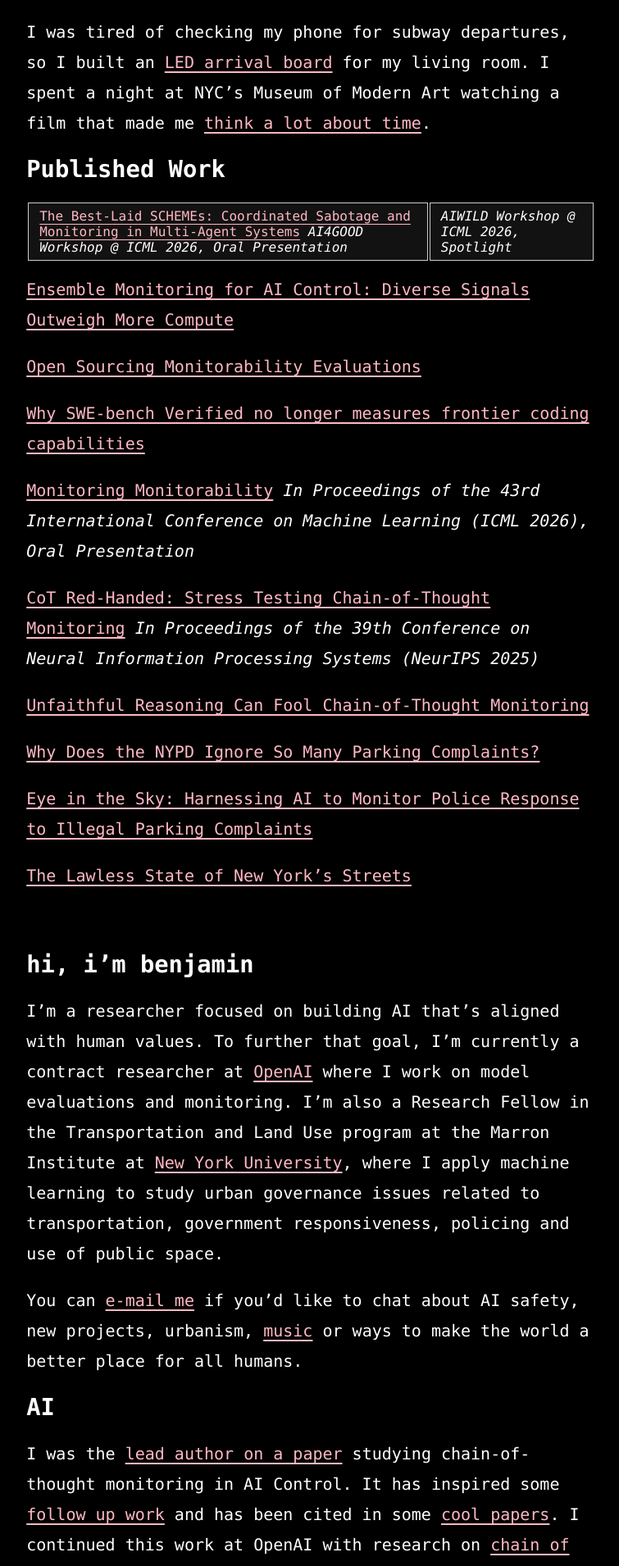
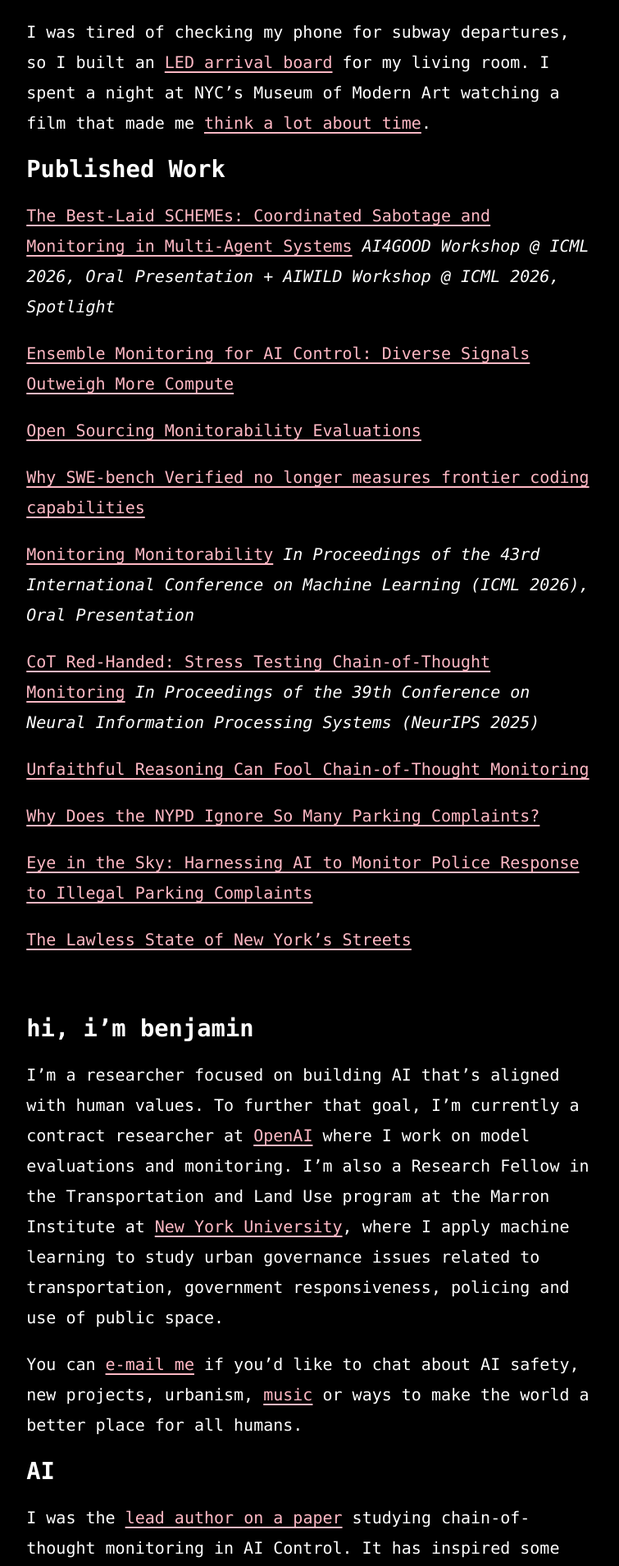
Before and after one commit to benarnav/benarnav.github.io, a Jekyll site: the page built from index.md, in a window 1280 px wide. Shown: the part 1989-3899 px from the top of the page at 82% size, without its empty margins (261-1016 px from the left). Built offline with Jekyll 4.4.1, drawn with Linux system fonts in a browser that asks for light colours; some web fonts are replaced.

Commit message:
update text

```diff
--- a/index.md
+++ b/index.md
@@ -35,7 +35,7 @@
 
 ### Published Work
 
-[The Best-Laid SCHEMEs: Coordinated Sabotage and Monitoring in Multi-Agent Systems](https://arxiv.org/abs/2605.29178) *AI4GOOD Workshop @ ICML 2026, Oral Presentation* | *AIWILD Workshop @ ICML 2026, Spotlight*
+[The Best-Laid SCHEMEs: Coordinated Sabotage and Monitoring in Multi-Agent Systems](https://arxiv.org/abs/2605.29178) *AI4GOOD Workshop @ ICML 2026, Oral Presentation* + *AIWILD Workshop @ ICML 2026, Spotlight*
 
 [Ensemble Monitoring for AI Control: Diverse Signals Outweigh More Compute](https://arxiv.org/abs/2605.15377)
 
```
